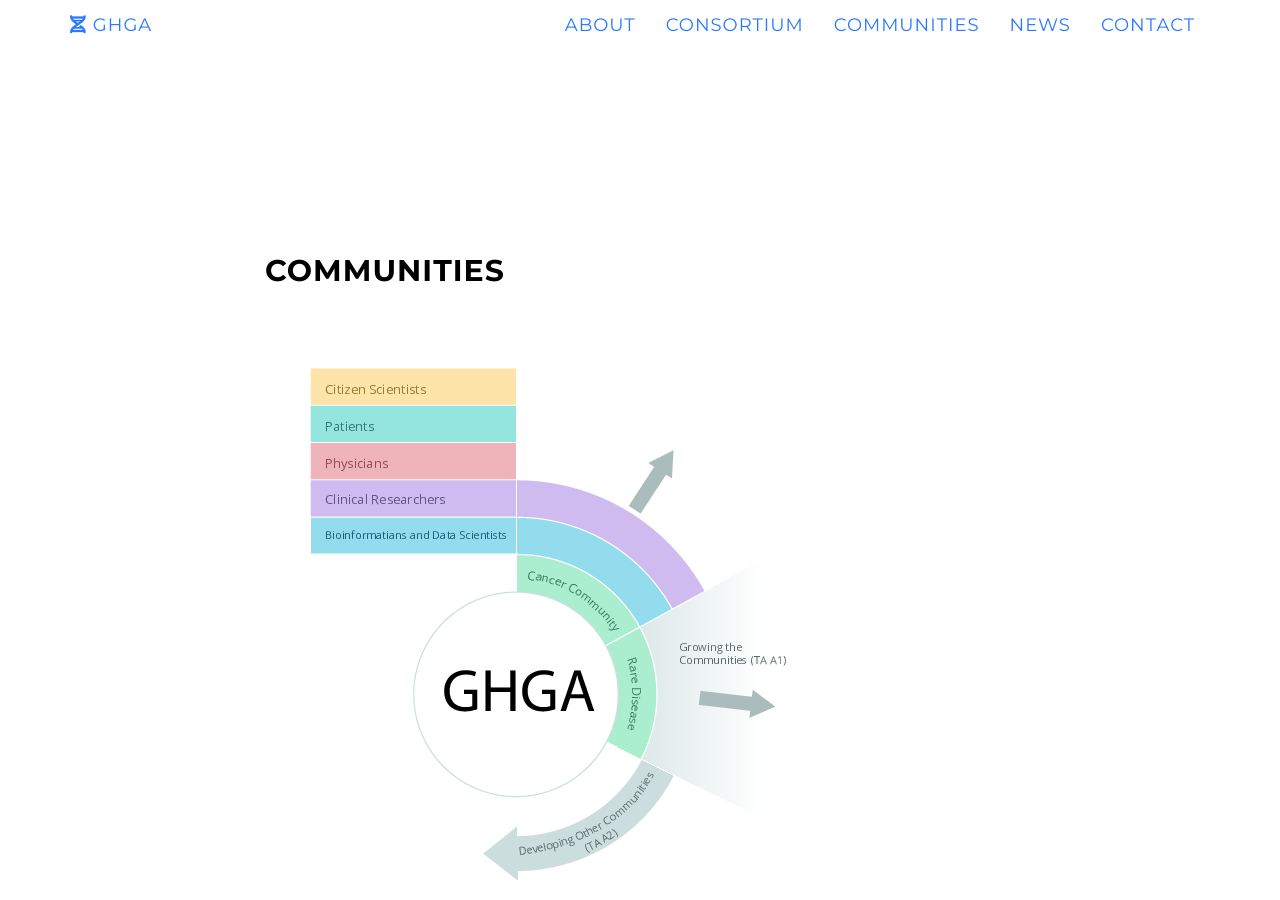
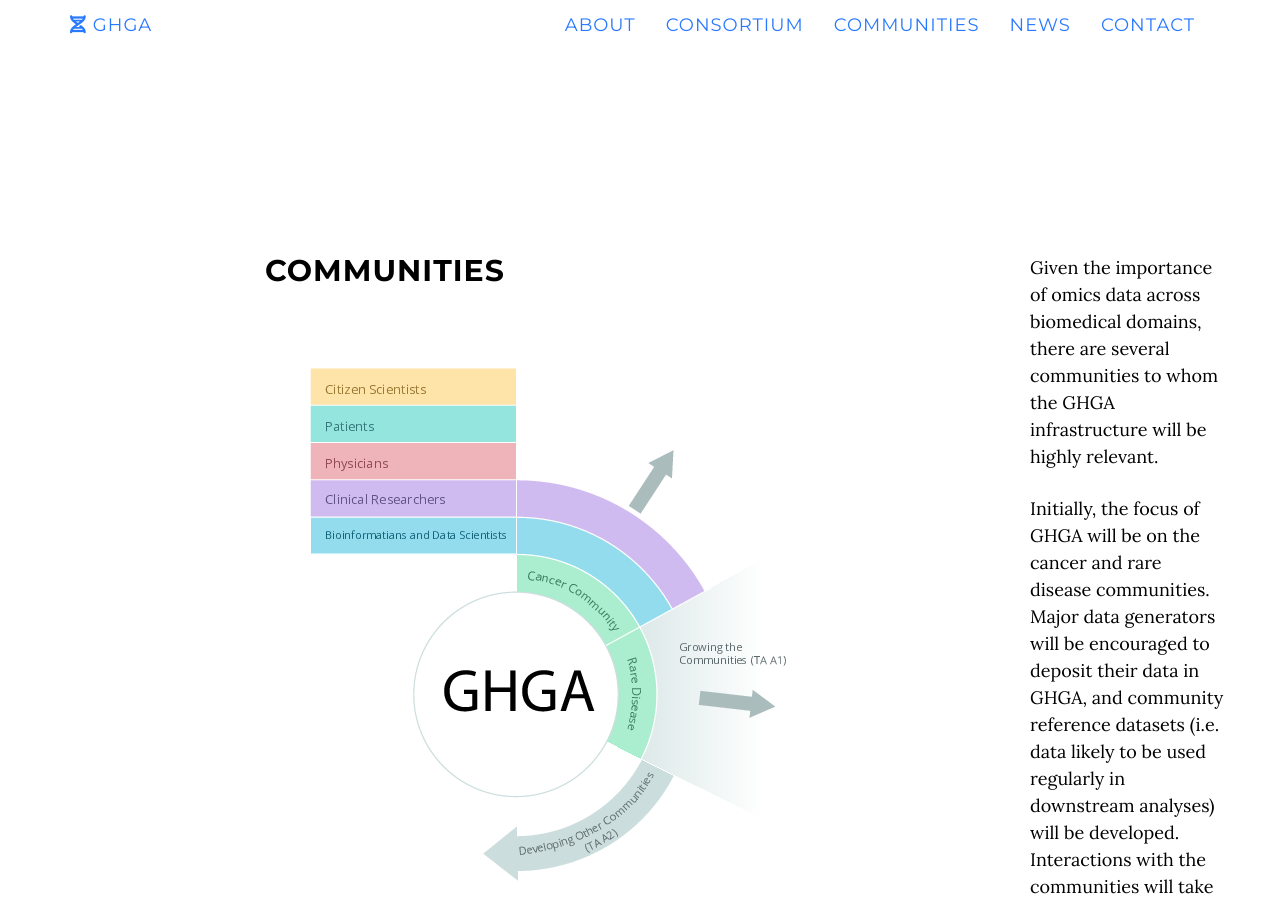
Before and after one commit to ghga-de/online, a Jekyll site: the page built from index.html, in a window 1280 px wide and 900 px high, scrolled down 5483 px. Built offline with Jekyll 4.4.1, drawn with Linux system fonts in a browser that asks for light colours; nearby versions of some CDN libraries.

Commit message:
img width

```diff
--- a/_includes/communities.html
+++ b/_includes/communities.html
@@ -3,10 +3,10 @@
         <div class="row">
             <div class="col-lg-8 col-lg-offset-2">
                 <h2>Communities</h2>
-                <div class="col-md-12">
-                <div class="pull-left">
+                <div class="col-lg-4 col-lg-offset-0">
                 <img src="img/GHGA_community-diagramm_v2.png" class="img-fluid" alt="Responsive image"/></div>
-                <div class="pull-left">
+                </div>
+
                 <p>Given the importance of omics data across biomedical domains,
                   there are several communities to whom the GHGA infrastructure
                   will be highly relevant.
```
